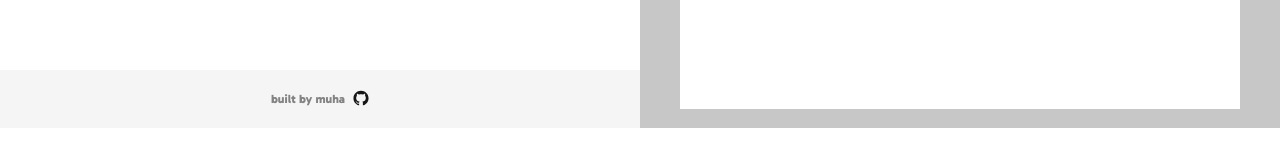
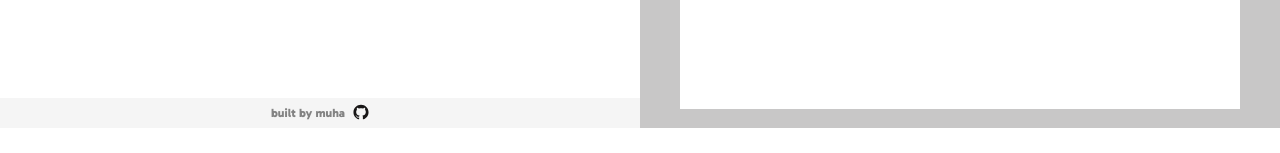
Before and after one commit to nmcev/odin-CV-Application, a React (Vite) app: page / in a window 1280 px wide. Shown: the part 672-825 px from the top of the page. Built offline with nearby package versions, Linux system fonts and the light colour scheme.

Commit message:
fix: problem behind the footer fixed The problem is when the user opens all the sections like 'personal details' and others so the last section will be hidden.

```diff
--- a/src/styles/left-section/sectionLeft.css
+++ b/src/styles/left-section/sectionLeft.css
@@ -89,12 +89,8 @@ label {
     gap: .5rem;
     min-width: 50%;
     background-color: #f5f5f5;
-    padding: 10px 0;
+    height: 30px;
     font-size: 12px;
     color: #838383;
     text-decoration: none;
 }
-
-.copyRight-container > p , a {
-
-}
```
